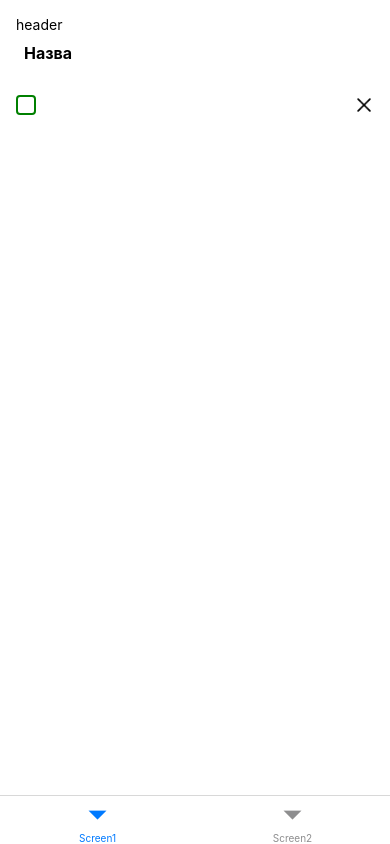
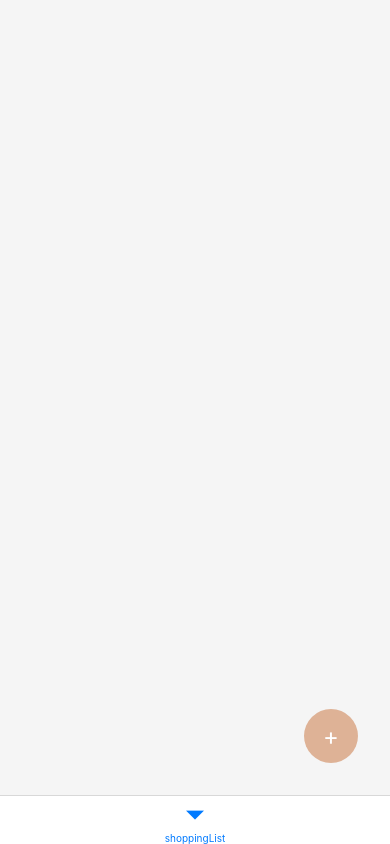
Before and after one commit to Dimakoua/GroceryList, a React Native app: screen /Main in a window 390 px wide. Built offline with nearby package versions, Linux system fonts and the light colour scheme.

Commit message:
update navigation

```diff
--- a/src/navigation/MainContainer.js
+++ b/src/navigation/MainContainer.js
@@ -2,6 +2,7 @@ import React from 'react';
 import { NavigationContainer } from '@react-navigation/native';
 import { createStackNavigator } from '@react-navigation/stack';
 import TabNavigator from './TabNavigator'; // Import your tab navigator component
+import AddItemScreen from '../screens/AddItemScreen';
 
 const Stack = createStackNavigator();
 
@@ -14,6 +15,12 @@ function MainContainer() {
                     component={TabNavigator}
                     options={{ headerShown: false }} // Optional: Hide the header
                 />
+                <Stack.Screen
+                    name="addList"
+                    component={AddItemScreen}
+                    options={{ headerShown: false }}
+                />
+
             </Stack.Navigator>
         </NavigationContainer>
     );
--- a/src/navigation/TabNavigator.js
+++ b/src/navigation/TabNavigator.js
@@ -1,6 +1,5 @@
 import React from 'react';
 import { createBottomTabNavigator } from '@react-navigation/bottom-tabs';
-import AddItemScreen from '../screens/AddItemScreen';
 import ShoppingListScreen from '../screens/ShoppingListScreen ';
 
 const Tab = createBottomTabNavigator();
@@ -8,8 +7,7 @@ const Tab = createBottomTabNavigator();
 function TabNavigator() {
   return (
     <Tab.Navigator>
-      <Tab.Screen name="Screen1" component={AddItemScreen}  options={{ headerShown: false }}/>
-      <Tab.Screen name="Screen2" component={ShoppingListScreen}  options={{ headerShown: false }}/>
+      <Tab.Screen name="shoppingList" component={ShoppingListScreen}  options={{ headerShown: false }}/>
     </Tab.Navigator>
   );
 }
```
Lines whose indentation alone changed are shown as unchanged.
